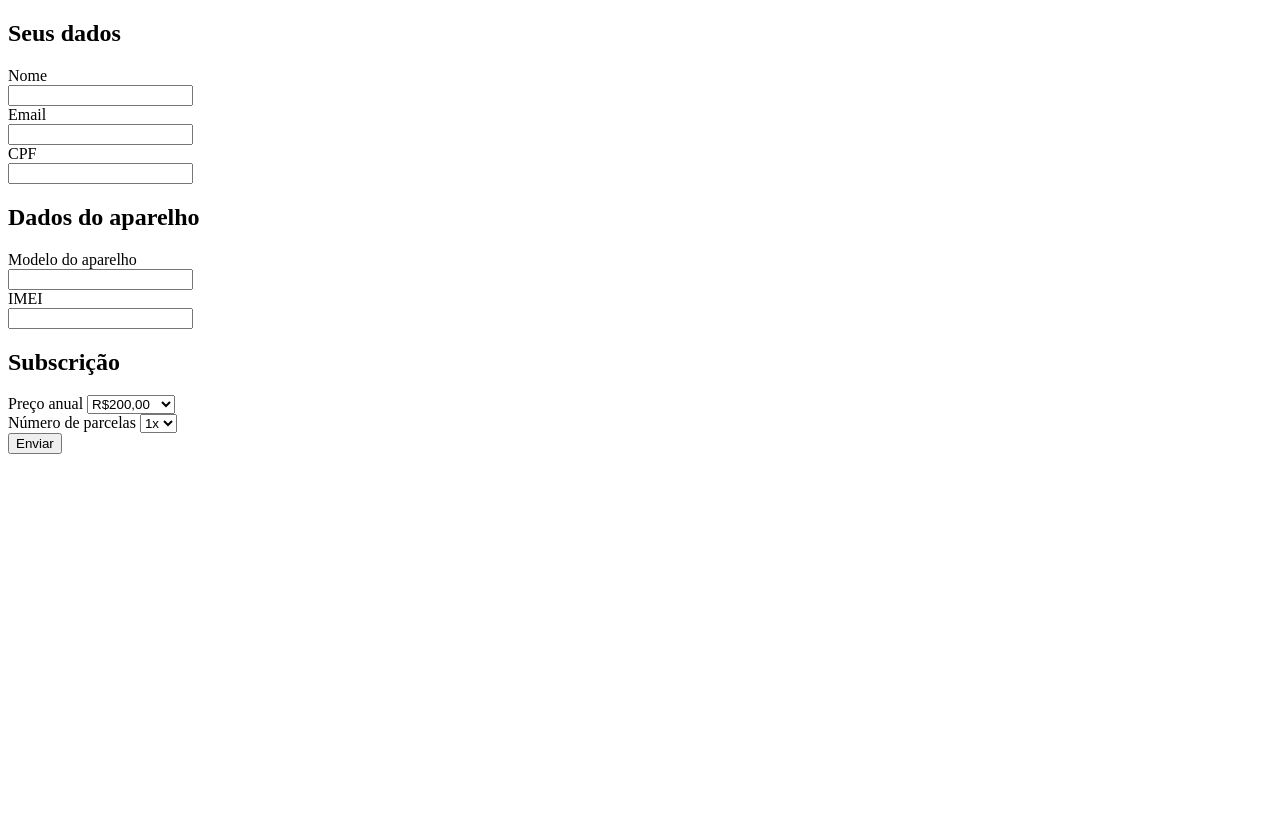
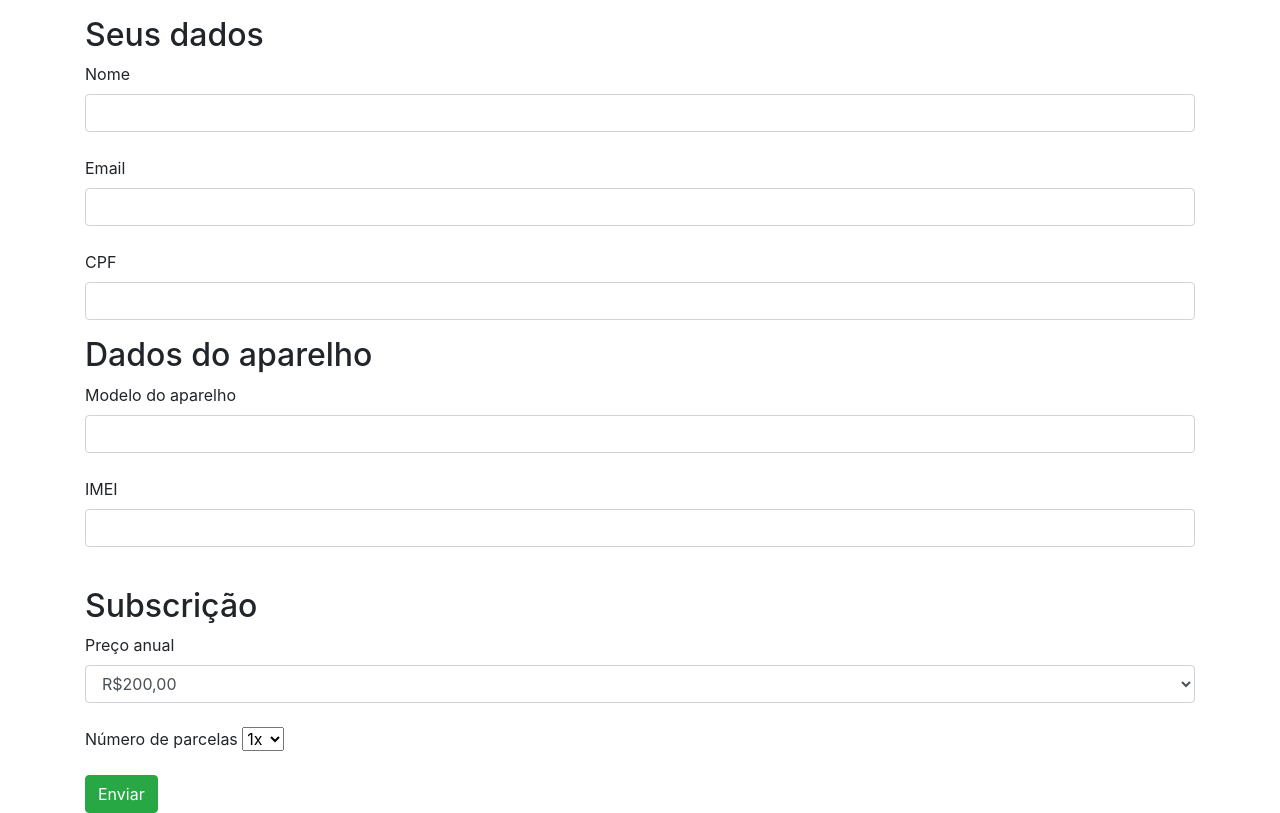
Before and after one commit to aldowitzke/pitzi-front, a plain HTML site: page index.html in a window 1280 px wide. Drawn offline with nearby package versions, Linux system fonts and the light colour scheme.

Commit message:
add bootstrap

```diff
--- a/index.html
+++ b/index.html
@@ -1,36 +1,49 @@
 <!DOCTYPE html>
 <html lang="en">
   <head>
-  <meta charset="UTF-8">
-  <meta name="viewport" content="width=device-width, initial-scale=1.0">
+    <meta charset="UTF-8" />
+    <meta name="viewport" content="width=device-width, initial-scale=1.0" />
+    <link
+      href="https://stackpath.bootstrapcdn.com/bootstrap/4.4.1/css/bootstrap.min.css"
+      rel="stylesheet"
+      integrity="sha384-Vkoo8x4CGsO3+Hhxv8T/Q5PaXtkKtu6ug5TOeNV6gBiFeWPGFN9MuhOf23Q9Ifjh"
+      crossorigin="anonymous"
+    />
     <title>Pitzi</title>
   </head>
+
   <body>
+    <div class="container">
       <ul id="messages-list"></ul>
       <form onsubmit="handleSubmit()">
         <h2>Seus dados</h2>
-    <label for="name">Nome</label><br>
-    <input type="text" id="name" name="name"><br>
-    <label for="email">Email</label><br>
-    <input type="email" id="email" name="email"><br>
-    <label for="cpf">CPF</label><br>
-    <input type="number" id="cpf" name="cpf">
+        <div class="form-group">
+          <label for="name">Nome</label><br />
+          <input type="text" id="name" name="name" class="form-control" /><br />
+          <label for="email">Email</label><br />
+          <input type="email" id="email" name="email" class="form-control" /><br />
+          <label for="cpf">CPF</label><br />
+          <input type="number" id="cpf" name="cpf" class="form-control" />
+        </div>
 
         <h2>Dados do aparelho</h2>
-    <label for="device">Modelo do aparelho</label><br>
-    <input type="text" id="device" name="device"><br>
-    <label for="imei">IMEI</label><br>
-    <input type="text" id="imei" name="imei"><br>
+        <div class="form-group">
+          <label for="device">Modelo do aparelho</label><br />
+          <input type="text" id="device" name="device" class="form-control" /><br />
+          <label for="imei">IMEI</label><br />
+          <input type="text" id="imei" name="imei" class="form-control" /><br />
+        </div>
 
         <h2>Subscrição</h2>
+        <div class="form-group">
           <label for="price">Preço anual</label>
-    <select name="price" id="price">
+          <select name="price" id="price" class="form-control">
             <option value="10">R$200,00</option>
             <option value="20">R$400,00</option>
             <option value="30">R$600,00</option>
             <option value="40">R$800,00</option>
-      <option value="50">R$1000,00</option>
-    </select><br>
+            <option value="50">R$1000,00</option> </select
+          ><br />
 
           <label for="installment">Número de parcelas</label>
           <select name="installment" id="installment">
@@ -38,14 +51,14 @@
             <option value="20">2x</option>
             <option value="30">3x</option>
             <option value="40">4x</option>
-      <option value="50">5x</option>
-    </select><br>
+            <option value="50">5x</option> </select
+          ><br />
 
-    <button type="submit">Enviar</button>
+        </div>
+        <button type="submit" class="btn btn-success">Enviar</button>
       </form>
+    </div>
   </body>
-
-<!-- <script src="./node_modules/axios/dist/axios.min.js"></script> -->
   <script src="https://unpkg.com/axios/dist/axios.min.js"></script>
   <script src="script.js"></script>
 </html>
```
Lines whose indentation alone changed are shown as unchanged.
